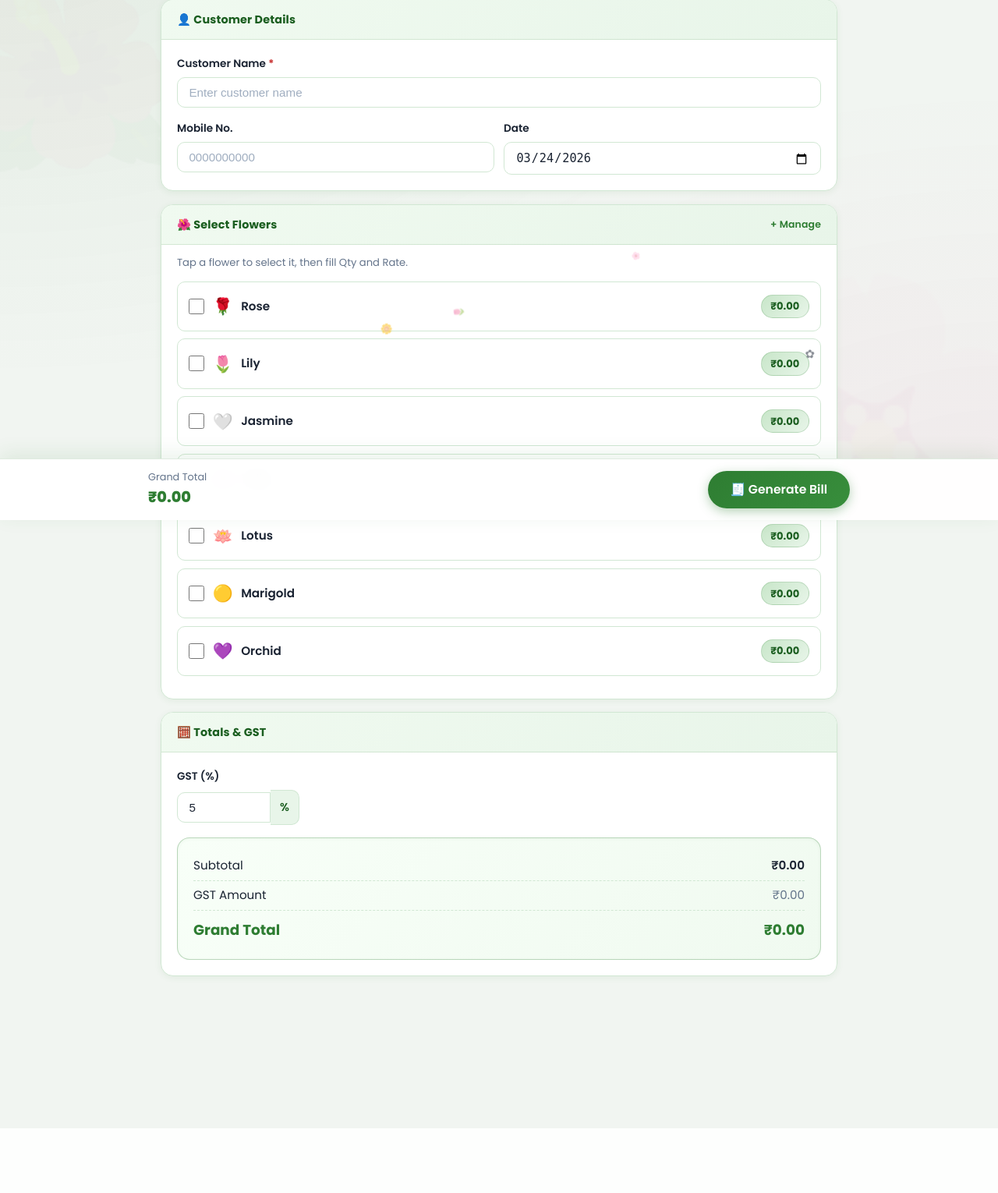
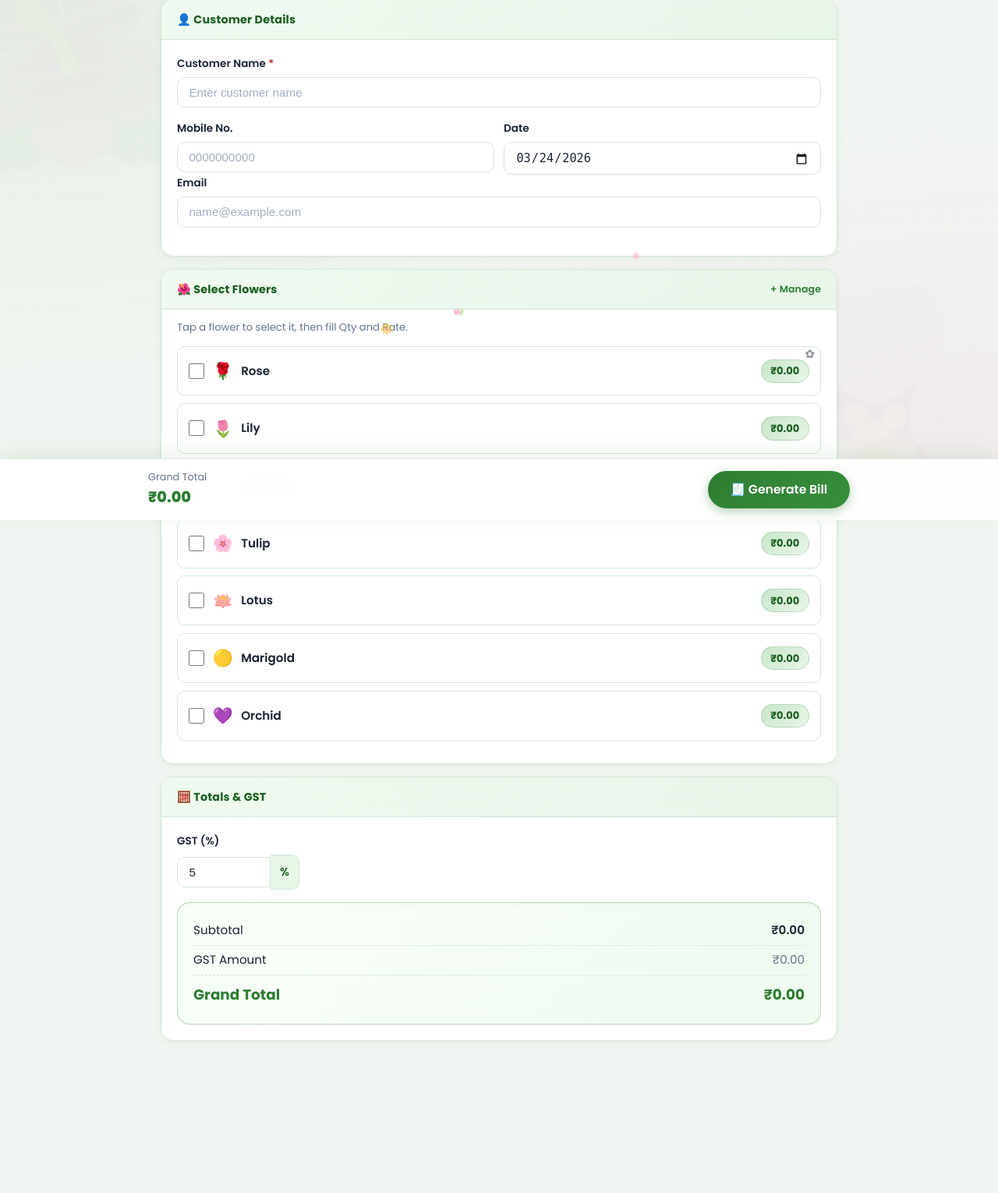
Before and after one commit to bmrflowers/bmrflower, a Flask app: page /create-bill in a window 1280 px wide. Shown: the part 133-1663 px from the top of the page at 78% size. Before the commit the page ends 1394 px from the top, so only its background shows below. Run offline with Flask 3, Linux system fonts and the light colour scheme; the visitor is signed in with stand-in values (Sample User, id 1).

Commit message:
Add SMTP email: send HTML invoice to customer on bill creation

```diff
--- a/app.py
+++ b/app.py
@@ -5,6 +5,10 @@ Main Flask Application
 
 import os
 import json
+import smtplib
+import threading
+from email.mime.multipart import MIMEMultipart
+from email.mime.text import MIMEText
 from datetime import datetime, date
 from functools import wraps
 
@@ -55,6 +59,155 @@ SHOP_ADDRESS = os.environ.get('SHOP_ADDRESS', '12, Rose Garden Street, Chennai -
 SHOP_PHONE = os.environ.get('SHOP_PHONE', '+91 98765 43210')
 SHOP_EMAIL = os.environ.get('SHOP_EMAIL', 'info@bmrflowers.com')
 SHOP_GST = os.environ.get('SHOP_GST', 'GST: 33ABCDE1234F1Z5')
+
+# ── SMTP configuration ─────────────────────────────────────────────────────
+SMTP_EMAIL       = os.environ.get('SMTP_EMAIL', '')
+SMTP_APP_PASSWORD = os.environ.get('SMTP_APP_PASSWORD', '')
+
+
+def _build_invoice_html(bill_id, customer_name, phone, email, bill_date,
+                        items, subtotal, gst_percent, gst_amount, grand_total, shop):
+    """Return a self-contained HTML email that looks like the printed invoice."""
+    rows = ''
+    for idx, item in enumerate(items, 1):
+        rows += f"""
+        <tr>
+          <td style="padding:8px 10px;border-bottom:1px solid #e8f5e9;text-align:center">{idx}</td>
+          <td style="padding:8px 10px;border-bottom:1px solid #e8f5e9">{item['name']}</td>
+          <td style="padding:8px 10px;border-bottom:1px solid #e8f5e9;text-align:center">{item['qty']}</td>
+          <td style="padding:8px 10px;border-bottom:1px solid #e8f5e9;text-align:right">&#8377;{item['rate']:.2f}</td>
+          <td style="padding:8px 10px;border-bottom:1px solid #e8f5e9;text-align:right">&#8377;{item['total']:.2f}</td>
+        </tr>"""
+
+    phone_row = f'<p style="margin:2px 0;font-size:13px;color:#555">&#128241; {phone}</p>' if phone else ''
+    email_row = f'<p style="margin:2px 0;font-size:13px;color:#555">&#9993; {email}</p>' if email else ''
+
+    return f"""<!DOCTYPE html>
+<html>
+<head><meta charset="UTF-8" /></head>
+<body style="margin:0;padding:0;background:#f0f4f0;font-family:Arial,sans-serif">
+<table width="100%" cellpadding="0" cellspacing="0" style="background:#f0f4f0;padding:30px 0">
+  <tr><td align="center">
+  <table width="580" cellpadding="0" cellspacing="0"
+         style="background:#fff;border-radius:12px;overflow:hidden;
+                box-shadow:0 4px 20px rgba(0,0,0,.10)">
+
+    <!-- Header -->
+    <tr><td style="background:#2e7d32;padding:24px 30px;text-align:center">
+      <div style="font-size:26px;font-weight:800;color:#fff;letter-spacing:1px">
+        &#127800; {shop['name']}
+      </div>
+      <div style="font-size:12px;color:#c8e6c9;margin-top:4px">{shop['address']}</div>
+      <div style="font-size:12px;color:#c8e6c9;margin-top:2px">
+        &#128222; {shop['phone']} &nbsp;|&nbsp; &#9993; {shop['email']}
+      </div>
+      <div style="font-size:11px;color:#a5d6a7;margin-top:2px">{shop['gst']}</div>
+    </td></tr>
+
+    <!-- TAX INVOICE label -->
+    <tr><td style="padding:16px 30px 0;text-align:center">
+      <div style="font-size:14px;font-weight:700;color:#2e7d32;
+                  letter-spacing:2px;text-transform:uppercase;border-bottom:2px solid #c8e6c9;
+                  padding-bottom:12px">Tax Invoice</div>
+    </td></tr>
+
+    <!-- Bill To / Invoice No -->
+    <tr><td style="padding:16px 30px">
+      <table width="100%" cellpadding="0" cellspacing="0">
+        <tr>
+          <td style="vertical-align:top">
+            <div style="font-size:10px;text-transform:uppercase;color:#888;letter-spacing:.08em;margin-bottom:4px">Bill To</div>
+            <p style="margin:0;font-size:15px;font-weight:700;color:#222">{customer_name}</p>
+            {phone_row}
+            {email_row}
+          </td>
+          <td style="vertical-align:top;text-align:right">
+            <div style="font-size:10px;text-transform:uppercase;color:#888;letter-spacing:.08em">Invoice No.</div>
+            <div style="font-size:16px;font-weight:800;color:#222">#{bill_id:04d}</div>
+            <div style="font-size:10px;text-transform:uppercase;color:#888;margin-top:6px">Date</div>
+            <div style="font-size:13px;color:#444">{bill_date}</div>
+          </td>
+        </tr>
+      </table>
+    </td></tr>
+
+    <!-- Items table -->
+    <tr><td style="padding:0 30px">
+      <table width="100%" cellpadding="0" cellspacing="0"
+             style="border-radius:8px;overflow:hidden;border:1px solid #c8e6c9">
+        <thead>
+          <tr style="background:#2e7d32">
+            <th style="padding:10px;color:#fff;font-size:12px;text-align:center">#</th>
+            <th style="padding:10px;color:#fff;font-size:12px;text-align:left">Flower</th>
+            <th style="padding:10px;color:#fff;font-size:12px;text-align:center">Qty</th>
+            <th style="padding:10px;color:#fff;font-size:12px;text-align:right">Rate (&#8377;)</th>
+            <th style="padding:10px;color:#fff;font-size:12px;text-align:right">Amount (&#8377;)</th>
+          </tr>
+        </thead>
+        <tbody>{rows}</tbody>
+      </table>
+    </td></tr>
+
+    <!-- Totals -->
+    <tr><td style="padding:16px 30px">
+      <table width="100%" cellpadding="0" cellspacing="0">
+        <tr>
+          <td colspan="2"><table width="100%" cellpadding="0" cellspacing="0"
+                style="max-width:260px;margin-left:auto">
+            <tr>
+              <td style="padding:5px 0;font-size:13px;color:#555">Subtotal</td>
+              <td style="padding:5px 0;font-size:13px;color:#555;text-align:right">&#8377;{subtotal:.2f}</td>
+            </tr>
+            <tr>
+              <td style="padding:5px 0;font-size:13px;color:#555">GST ({gst_percent}%)</td>
+              <td style="padding:5px 0;font-size:13px;color:#555;text-align:right">&#8377;{gst_amount:.2f}</td>
+            </tr>
+            <tr style="border-top:2px solid #c8e6c9">
+              <td style="padding:10px 0 5px;font-size:15px;font-weight:800;color:#2e7d32">Grand Total</td>
+              <td style="padding:10px 0 5px;font-size:15px;font-weight:800;color:#2e7d32;text-align:right">&#8377;{grand_total:.2f}</td>
+            </tr>
+          </table></td>
+        </tr>
+      </table>
+    </td></tr>
+
+    <!-- Footer -->
+    <tr><td style="background:#f1f8e9;padding:16px 30px;text-align:center;
+                   font-size:13px;color:#558b2f;border-top:2px solid #c8e6c9">
+      &#127800; Thank you for shopping with us! &nbsp;|&nbsp; Visit again!
+    </td></tr>
+
+  </table>
+  </td></tr>
+</table>
+</body></html>"""
+
+
+def send_invoice_email(to_addr, bill_id, customer_name, phone, bill_date,
+                       items, subtotal, gst_percent, gst_amount, grand_total, shop):
+    """Send the invoice as an HTML email. Called in a daemon thread."""
+    if not SMTP_EMAIL or not SMTP_APP_PASSWORD or not to_addr:
+        return
+    try:
+        html_body = _build_invoice_html(
+            bill_id, customer_name, phone, to_addr, bill_date,
+            items, subtotal, gst_percent, gst_amount, grand_total, shop
+        )
+        msg = MIMEMultipart('alternative')
+        msg['Subject'] = f'Your Invoice #{bill_id:04d} from {shop["name"]}'
+        msg['From']    = f'{shop["name"]} <{SMTP_EMAIL}>'
+        msg['To']      = to_addr
+        msg.attach(MIMEText(html_body, 'html', 'utf-8'))
+
+        with smtplib.SMTP('smtp.gmail.com', 587, timeout=10) as server:
+            server.ehlo()
+            server.starttls()
+            server.login(SMTP_EMAIL, SMTP_APP_PASSWORD)
+            server.sendmail(SMTP_EMAIL, [to_addr], msg.as_string())
+    except Exception as exc:
+        # Log but never crash the main request
+        print(f'[EMAIL] Failed to send invoice to {to_addr}: {exc}')
+
 
 # ── Default flower catalogue (fallback if DB/flowers table unavailable) ──────
 DEFAULT_FLOWERS = [
@@ -222,9 +375,10 @@ def create_bill():
     if request.method == 'POST':
         try:
             customer_name = request.form.get('customer_name', '').strip()
-            phone = request.form.get('phone', '').strip()
-            bill_date = request.form.get('bill_date', date.today().isoformat())
-            gst_percent = float(request.form.get('gst_percent', 5))
+            phone         = request.form.get('phone', '').strip()
+            email         = request.form.get('email', '').strip()
+            bill_date     = request.form.get('bill_date', date.today().isoformat())
+            gst_percent   = float(request.form.get('gst_percent', 5))
 
             # Collect item data sent from the form
             items = []
@@ -257,6 +411,7 @@ def create_bill():
             result = get_supabase().table('bills').insert({
                 'customer_name': customer_name,
                 'phone': phone,
+                'email': email,
                 'items': items,
                 'subtotal': subtotal,
                 'gst': gst_percent,
@@ -267,6 +422,17 @@ def create_bill():
             }).execute()
 
             bill_id = result.data[0]['id']
+
+            # Send invoice email in background (non-blocking)
+            if email:
+                threading.Thread(
+                    target=send_invoice_email,
+                    args=(email, bill_id, customer_name, phone, bill_date,
+                          items, subtotal, gst_percent, gst_amount, grand_total,
+                          shop_info()),
+                    daemon=True
+                ).start()
+
             return jsonify({'success': True, 'bill_id': bill_id})
 
         except Exception as e:
@@ -313,7 +479,7 @@ def history():
     try:
         result = (
             get_supabase().table('bills')
-            .select('id, customer_name, phone, total, created_at, bill_date')
+            .select('id, customer_name, phone, email, total, created_at, bill_date')
             .order('created_at', desc=True)
             .range(offset, offset + per_page - 1)
             .execute()
--- a/templates/create_bill.html
+++ b/templates/create_bill.html
@@ -70,6 +70,12 @@
           <input type="date" id="bill-date" name="bill_date"
                  class="form-control" value="{{ today }}" />
         </div>
+      </div>
+      <div class="form-group">
+        <label class="form-label" for="email">Email</label>
+        <input type="email" id="email" name="email"
+               class="form-control" placeholder="name@example.com"
+               autocomplete="email" />
       </div>
     </div>
   </div>
--- a/templates/history.html
+++ b/templates/history.html
@@ -59,7 +59,8 @@
         <div class="bill-customer">{{ bill.customer_name }}</div>
         <div class="bill-date">
           {{ (bill.bill_date or bill.created_at[:10]) }}
-          {% if bill.phone %}· 📱 {{ bill.phone }}{% endif %}
+            {% if bill.phone %}· 📱 {{ bill.phone }}{% endif %}
+            {% if bill.email %}· ✉️ {{ bill.email }}{% endif %}
         </div>
       </div>
       <div style="display:flex;flex-direction:column;align-items:flex-end;gap:.5rem">
--- a/templates/invoice.html
+++ b/templates/invoice.html
@@ -63,6 +63,9 @@
         <span style="font-size:.95rem;font-weight:600">{{ bill.customer_name }}</span>
         {% if bill.phone %}
           <span style="display:block;font-size:.85rem;color:var(--text-muted)">📱 {{ bill.phone }}</span>
+        {% endif %}
+        {% if bill.email %}
+          <span style="display:block;font-size:.85rem;color:var(--text-muted)">✉️ {{ bill.email }}</span>
         {% endif %}
       </div>
       <div class="block" style="text-align:right">
--- a/templates/report.html
+++ b/templates/report.html
@@ -105,6 +105,7 @@
       <div class="bill-date">
         {{ (bill.bill_date or bill.created_at[:10]) }}
         {% if bill.phone %} · 📱 {{ bill.phone }}{% endif %}
+        {% if bill.email %} · ✉️ {{ bill.email }}{% endif %}
       </div>
       <div style="font-size:.78rem;color:var(--text-muted);margin-top:.2rem">
         GST: ₹{{ "%.2f"|format(bill.gst_amount) }}
```
Also changed, not shown: 1 other file.
